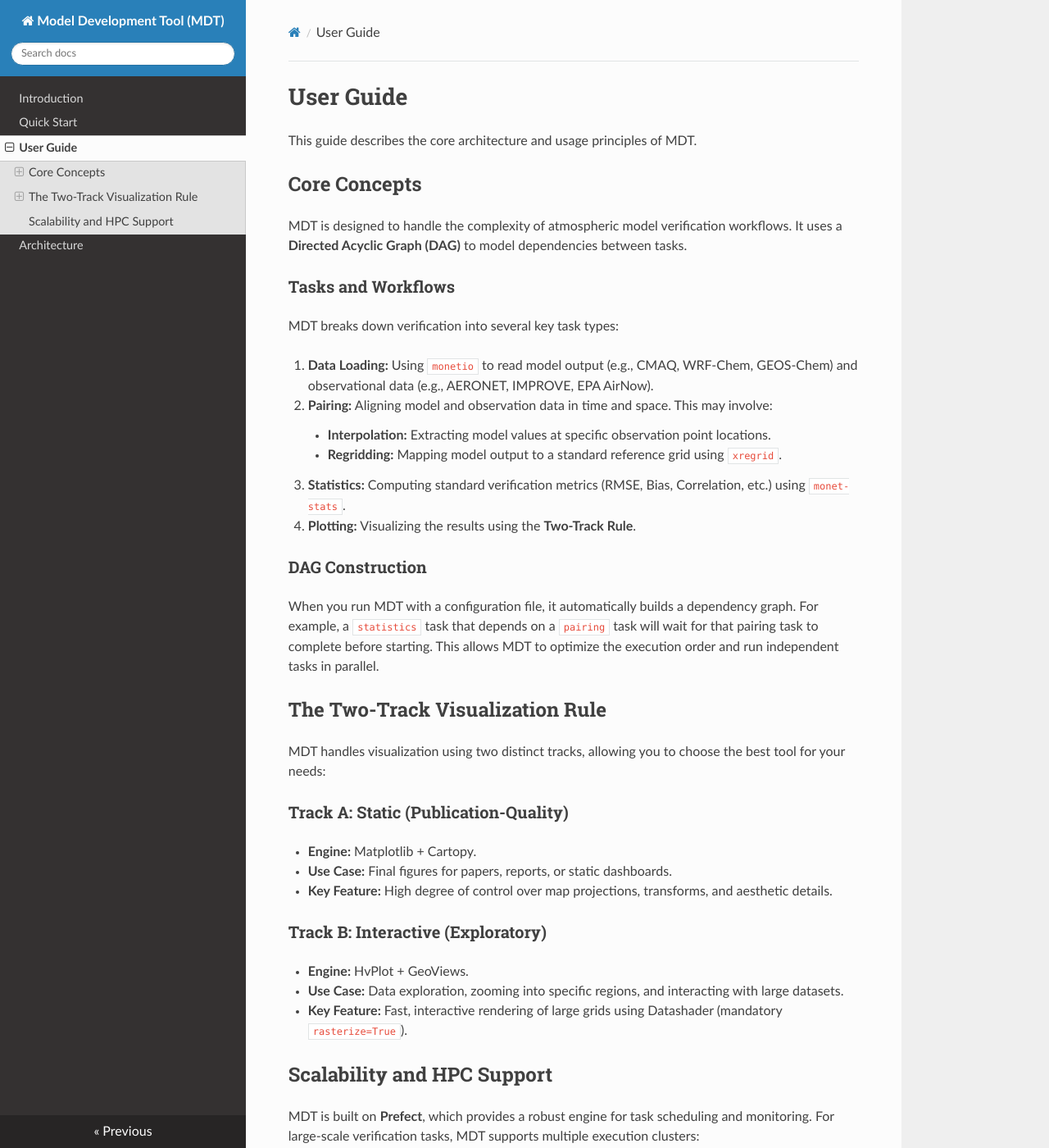
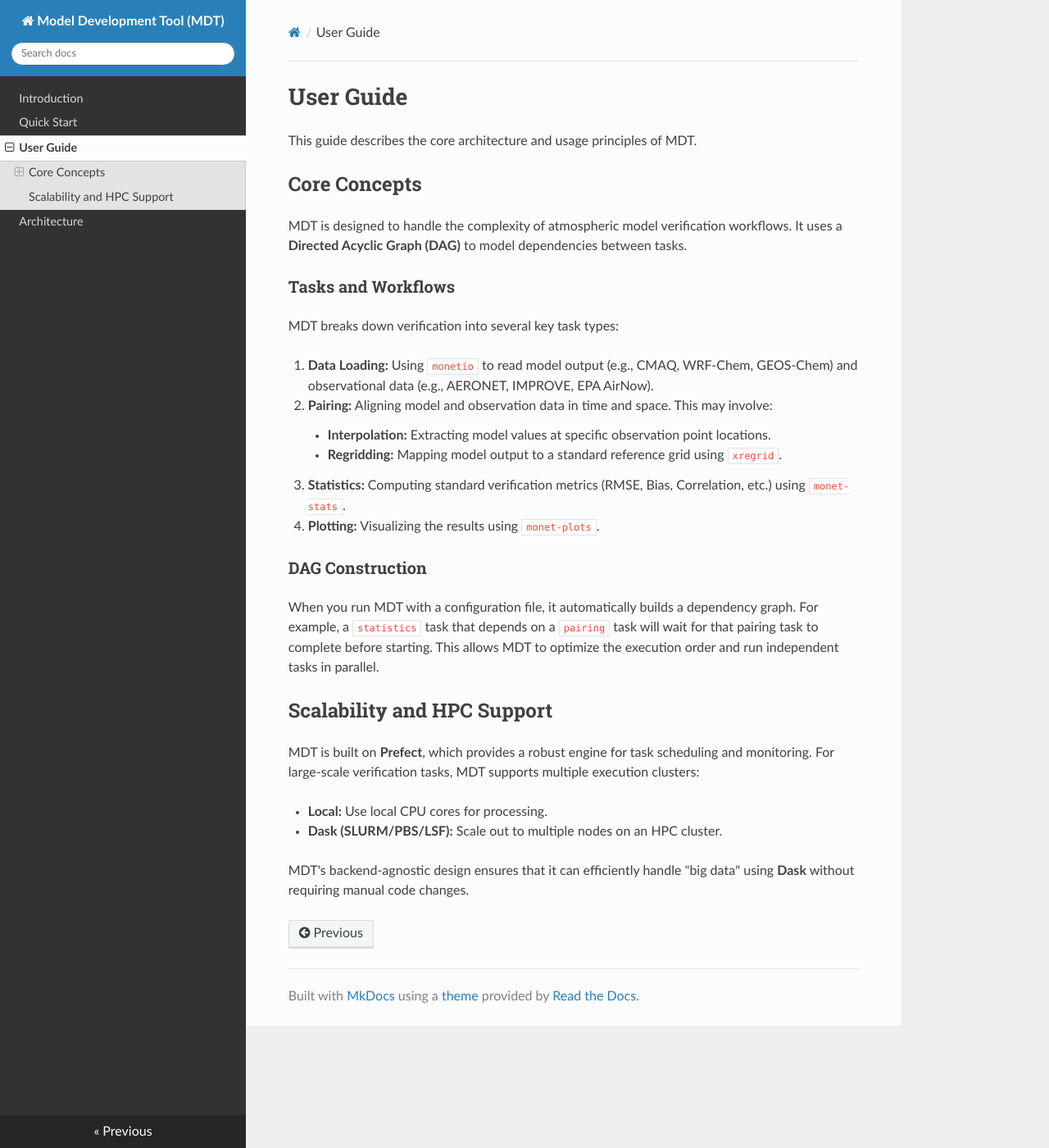
Before and after one commit to bbakernoaa/mdt, an MkDocs documentation site: the page built from docs/user_guide.md, in a window 1280 px wide and 1400 px high. Shown: the whole window at 82% size. Built offline with MkDocs 1.6.1, drawn with Linux system fonts in a browser that asks for light colours; nearby versions of some CDN libraries.

Commit message:
docs: finalize MDT documentation with Zensical and NOAA HPC guide
- Added documentation structure using Zensical (Intro, Quick Start, User Guide, YAML Format, HPC Usage).
- Included detailed reference for YAML configuration with multiple model comparison example.
- Added NOAA HPC platform profiles (Hera, Jet, Orion, Hercules, Gaea, Ursa, WCOSS2).
- Removed legacy references to 'Aero Protocol' and 'Two-Track Visualization'.
- Added GitHub Action for automated deployment to GitHub Pages.

````diff
--- a/docs/quick_start.md
+++ b/docs/quick_start.md
@@ -68,7 +68,6 @@
   spatial_eval:
     input: "eval_pair"
     type: "spatial"
-    track: "A"
     kwargs:
       savename: "cmaq_vs_aeronet.png"
 ```
--- a/docs/user_guide.md
+++ b/docs/user_guide.md
@@ -15,25 +15,11 @@
     *   **Interpolation:** Extracting model values at specific observation point locations.
     *   **Regridding:** Mapping model output to a standard reference grid using `xregrid`.
 3.  **Statistics:** Computing standard verification metrics (RMSE, Bias, Correlation, etc.) using `monet-stats`.
-4.  **Plotting:** Visualizing the results using the **Two-Track Rule**.
+4.  **Plotting:** Visualizing the results using `monet-plots`.
 
 ### DAG Construction
 
 When you run MDT with a configuration file, it automatically builds a dependency graph. For example, a `statistics` task that depends on a `pairing` task will wait for that pairing task to complete before starting. This allows MDT to optimize the execution order and run independent tasks in parallel.
-
-## The Two-Track Visualization Rule
-
-MDT handles visualization using two distinct tracks, allowing you to choose the best tool for your needs:
-
-### Track A: Static (Publication-Quality)
-*   **Engine:** Matplotlib + Cartopy.
-*   **Use Case:** Final figures for papers, reports, or static dashboards.
-*   **Key Feature:** High degree of control over map projections, transforms, and aesthetic details.
-
-### Track B: Interactive (Exploratory)
-*   **Engine:** HvPlot + GeoViews.
-*   **Use Case:** Data exploration, zooming into specific regions, and interacting with large datasets.
-*   **Key Feature:** Fast, interactive rendering of large grids using Datashader (mandatory `rasterize=True`).
 
 ## Scalability and HPC Support
 
--- a/zensical.toml
+++ b/zensical.toml
@@ -1,7 +1,9 @@
 [project]
-name = "Model Development Tool (MDT)"
+site_name = "Model Development Tool (MDT)"
 description = "A Prefect-based verification system for Earth science models using the MONET ecosystem."
-theme = "material"
+
+[theme]
+name = "material"
 
 [navigation]
 items = [
````
Also changed, not shown: docs/index.md (+1 -5 lines), docs/yaml_format.md (+2 -6 lines).
